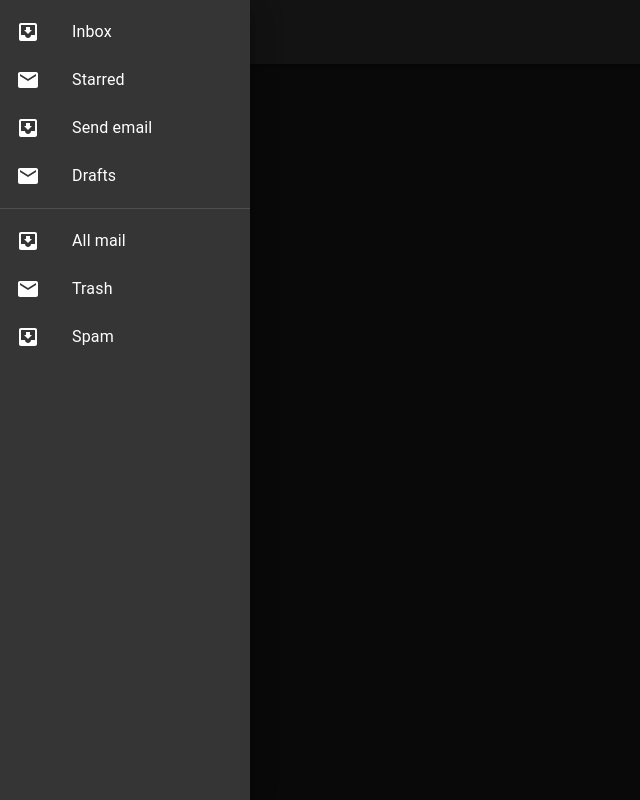
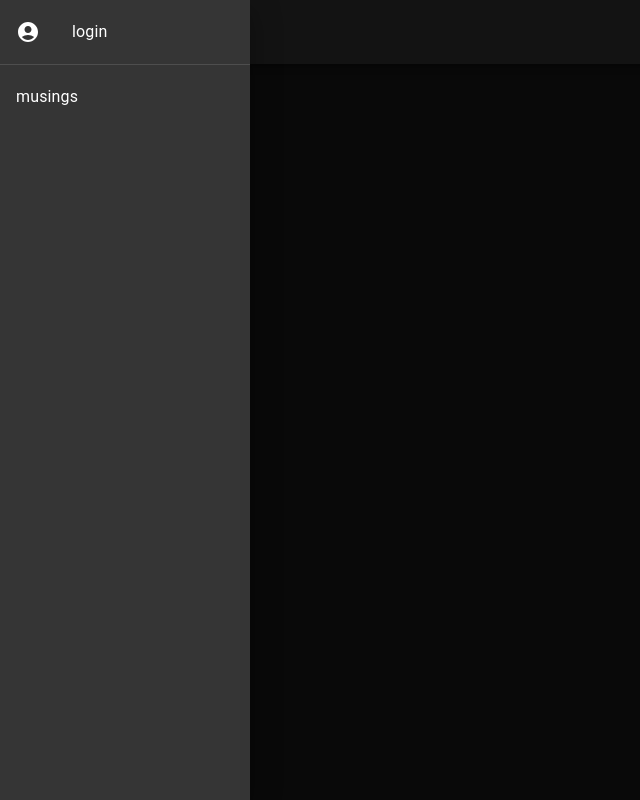
Before and after one commit to cjmcgraw/rlmcgraw.com, a React app in the folder webapp/: page / in a window 1280 px wide. Both pictures are taken after a click on the button "menu". Shown: the top 800 px of the page, without its empty margins (0-640 px from the left). Built offline with nearby package versions, Linux system fonts and the light colour scheme; the HTML template or start-up script is replaced by a standard one.

Commit message:
adding additional pages and router via react

```diff
--- a/webapp/package.json
+++ b/webapp/package.json
@@ -12,8 +12,10 @@
     "@emotion/styled": "^11.11.5",
     "@mui/icons-material": "^5.15.21",
     "@mui/material": "^5.15.21",
+    "@types/react-router-dom": "^5.3.3",
     "react": "^18.3.1",
-    "react-dom": "^18.3.1"
+    "react-dom": "^18.3.1",
+    "react-router-dom": "^6.25.1"
   },
   "devDependencies": {
     "@types/react": "^18.3.3",
--- /dev/null
+++ b/webapp/src/components/Musings.tsx
@@ -0,0 +1,13 @@
+import React from 'react';
+import Box from "@mui/material/Box";
+
+const hellos = [...new Array(100).keys()].map(x => (
+    <div key={`hello-world-${x}`}> Hello, world {x} </div>
+));
+
+export default function () {
+    return (<Box>
+        {hellos}
+    </Box>)
+
+}
--- a/webapp/src/components/SiteAppBar.tsx
+++ b/webapp/src/components/SiteAppBar.tsx
@@ -1,24 +1,25 @@
 import { AppBar, Box, Divider, Drawer, IconButton, List, ListItem, ListItemButton, ListItemIcon, ListItemText, Toolbar } from '@mui/material';
-import InboxIcon from '@mui/icons-material/MoveToInbox';
-import MailIcon from '@mui/icons-material/Mail';
 import MenuIcon from '@mui/icons-material/Menu';
+import AccountCircleIcon from '@mui/icons-material/AccountCircle';
 import * as React from 'react';
 
 
 
 export default function SiteAppBar() {
-    console.log("whaddup");
+    //console.log("why you looking dawg?");
     const [open, setOpen] = React.useState(false);
 
     const DrawerList = (
         <Box sx={{ width: 250 }} role="presentation" onClick={() => setOpen(false)}>
             <List>
-                {['Inbox', 'Starred', 'Send email', 'Drafts'].map((text, index) => (
+                {['login'].map((text, index) => (
                     <ListItem key={text} disablePadding>
                     <ListItemButton>
-                        <ListItemIcon>
-                        {index % 2 === 0 ? <InboxIcon /> : <MailIcon />}
-                        </ListItemIcon>
+                        {(text !== 'login') ? <div/> :  (
+                            <ListItemIcon>
+                                <AccountCircleIcon/>
+                            </ListItemIcon>
+                        )}
                         <ListItemText primary={text} />
                     </ListItemButton>
                     </ListItem>
@@ -26,12 +27,9 @@ export default function SiteAppBar() {
             </List>
             <Divider />
             <List>
-            {['All mail', 'Trash', 'Spam'].map((text, index) => (
+            {['musings'].map((text, index) => (
                 <ListItem key={text} disablePadding>
                 <ListItemButton>
-                    <ListItemIcon>
-                    {index % 2 === 0 ? <InboxIcon /> : <MailIcon />}
-                    </ListItemIcon>
                     <ListItemText primary={text} />
                 </ListItemButton>
                 </ListItem>
--- a/webapp/src/index.tsx
+++ b/webapp/src/index.tsx
@@ -4,6 +4,8 @@ import CssBaseline from '@mui/material/CssBaseline';
 import * as React from 'react';
 import * as ReactDOM from 'react-dom/client';
 import SiteAppBar from './components/SiteAppBar';
+import { createBrowserRouter, RouterProvider } from 'react-router-dom';
+import Musings from "./components/Musings";
 
 const darkTheme = createTheme({
     palette: {
@@ -11,18 +13,43 @@ const darkTheme = createTheme({
     }
 })
 
-export default function App() {
+const router = createBrowserRouter([
+    {
+        path: "/",
+        element: <Musings/>,
+    }
+])
+
+const boxProps = {
+    sx: {
+        display: 'flex',
+        flexDirection: 'column',
+        bgcolor: 'background.paper',
+        borderRadius: 1,
+    }
+}
+
+export default function App({children}) {
     return (
         <ThemeProvider theme={darkTheme}>
             <CssBaseline />
-            <Container>
+            <Box {...boxProps}>
                 <SiteAppBar/>
-            </Container>
+
+                <Container>
+                    {children}
+                </Container>
+            </Box>
         </ThemeProvider>
     );
 }
 
-document.body.innerHTML = '<div id="app"></div>';
-const root = ReactDOM.createRoot(document.getElementById('app'));
+document.body.innerHTML = '<div id="app"></div>'
 
-root.render(<App/>);
+ReactDOM
+.createRoot(document.getElementById('app'))
+.render(
+    <App>
+        <RouterProvider router={router} />
+    </App>
+);
--- a/webapp/tsconfig.json
+++ b/webapp/tsconfig.json
@@ -3,11 +3,11 @@
     "allowSyntheticDefaultImports": true,
     "jsx": "react",
     "outDir": "./dist",
-    "noImplicitAny": true,
+    "noImplicitAny": false,
     "module": "es6",
     "moduleResolution": "node",
-    "target": "es5",
+    "target": "es2022",
     "allowJs": true,
-    "sourceMap": true
+    "sourceMap": true,
   }
 }
```
Also changed, not shown: 1 other file (tests, documents, lock files or other folders).
